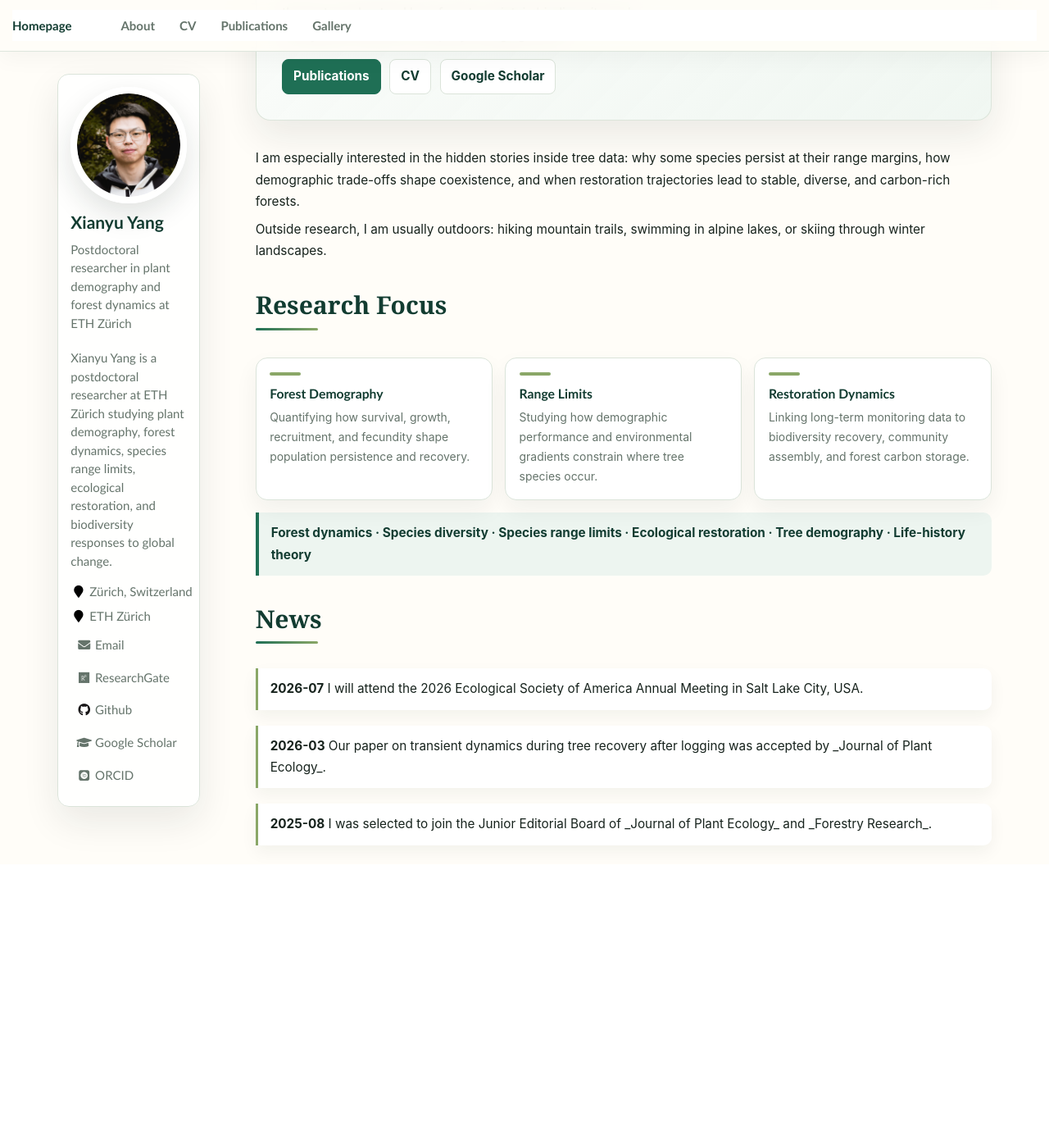
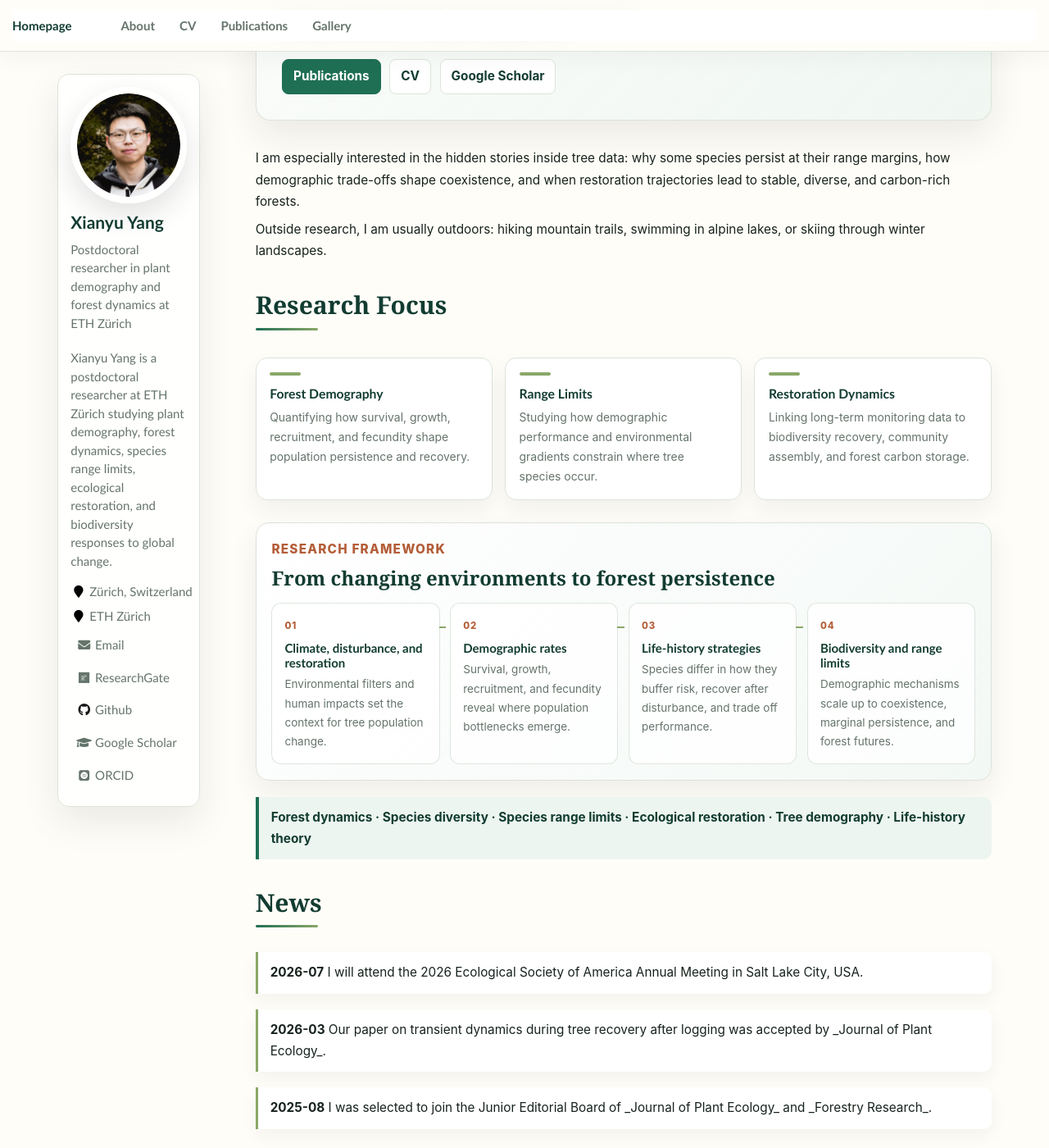
Before and after one commit to Xianyu-Yang/xianyu-yang.github.io, a Jekyll site: the page built from _pages/about.md, in a window 1280 px wide and 1400 px high, scrolled down 703 px. Shown: the whole window at 82% size. Built offline with Jekyll 4.4.1, drawn with Linux system fonts in a browser that asks for light colours; some web fonts are replaced; before the commit the page ends 1757 px from its top, so only the background shows below that.

Commit message:
Add research framework and selected papers

```diff
--- a/_pages/about.md
+++ b/_pages/about.md
@@ -56,6 +56,33 @@ Outside research, I am usually outdoors: hiking mountain trails, swimming in alp
   </section>
 </div>
 
+<section class="research-framework" aria-label="Research framework">
+  <p class="nature-eyebrow">Research framework</p>
+  <h2>From changing environments to forest persistence</h2>
+  <div class="framework-flow">
+    <article>
+      <span>01</span>
+      <h3>Climate, disturbance, and restoration</h3>
+      <p>Environmental filters and human impacts set the context for tree population change.</p>
+    </article>
+    <article>
+      <span>02</span>
+      <h3>Demographic rates</h3>
+      <p>Survival, growth, recruitment, and fecundity reveal where population bottlenecks emerge.</p>
+    </article>
+    <article>
+      <span>03</span>
+      <h3>Life-history strategies</h3>
+      <p>Species differ in how they buffer risk, recover after disturbance, and trade off performance.</p>
+    </article>
+    <article>
+      <span>04</span>
+      <h3>Biodiversity and range limits</h3>
+      <p>Demographic mechanisms scale up to coexistence, marginal persistence, and forest futures.</p>
+    </article>
+  </div>
+</section>
+
 <p class="research-keywords">
   Forest dynamics · Species diversity · Species range limits · Ecological restoration · Tree demography · Life-history theory
 </p>
--- a/assets/css/nature.css
+++ b/assets/css/nature.css
@@ -280,6 +280,69 @@ a {
   font-weight: 700;
 }
 
+.research-framework {
+  margin: 1.8rem 0 1.3rem;
+  border: 1px solid var(--nature-line);
+  border-radius: 16px;
+  padding: 1.25rem;
+  background:
+    linear-gradient(135deg, rgba(255, 255, 255, 0.94), rgba(237, 245, 240, 0.68)),
+    #fff;
+  box-shadow: 0 14px 34px rgba(23, 35, 29, 0.07);
+}
+
+.research-framework h2 {
+  margin: 0 0 1rem;
+  color: var(--nature-deep);
+  font-family: Georgia, "Times New Roman", serif;
+  font-size: 1.6rem;
+  line-height: 1.2;
+}
+
+.framework-flow {
+  display: grid;
+  grid-template-columns: repeat(4, minmax(0, 1fr));
+  gap: 0.85rem;
+}
+
+.framework-flow article {
+  position: relative;
+  border: 1px solid rgba(219, 228, 218, 0.9);
+  border-radius: 12px;
+  background: rgba(255, 255, 255, 0.74);
+  padding: 1rem;
+}
+
+.framework-flow article:not(:last-child)::after {
+  content: "";
+  position: absolute;
+  top: 28px;
+  right: -0.58rem;
+  width: 0.58rem;
+  height: 2px;
+  background: var(--nature-moss);
+}
+
+.framework-flow span,
+.paper-year {
+  color: var(--nature-clay);
+  font-size: 0.76rem;
+  font-weight: 850;
+  letter-spacing: 0.08em;
+  text-transform: uppercase;
+}
+
+.framework-flow h3 {
+  margin: 0.45rem 0 0.45rem;
+  font-size: 1rem;
+}
+
+.framework-flow p {
+  margin: 0;
+  color: var(--nature-muted);
+  font-size: 0.9rem;
+}
+
 .news-list {
   display: grid;
   gap: 0.72rem;
@@ -302,6 +365,39 @@ a {
   background: var(--nature-mist);
   padding: 0.9rem 1rem;
   color: var(--nature-deep);
+}
+
+.selected-paper-grid {
+  display: grid;
+  grid-template-columns: repeat(3, minmax(0, 1fr));
+  gap: 1rem;
+  margin: 1.1rem 0 1.8rem;
+}
+
+.selected-paper-grid article {
+  display: flex;
+  min-height: 228px;
+  flex-direction: column;
+  border: 1px solid var(--nature-line);
+  border-radius: 14px;
+  background: #fff;
+  padding: 1.1rem;
+  box-shadow: 0 12px 28px rgba(23, 35, 29, 0.06);
+}
+
+.selected-paper-grid h3 {
+  margin: 0.45rem 0 0.5rem;
+  font-size: 1.08rem;
+}
+
+.selected-paper-grid p {
+  color: var(--nature-muted);
+}
+
+.selected-paper-grid a {
+  margin-top: auto;
+  font-weight: 750;
+  text-decoration: none;
 }
 
 .page__content ul li {
@@ -337,6 +433,20 @@ a {
   .research-focus-grid {
     grid-template-columns: 1fr;
   }
+
+  .framework-flow,
+  .selected-paper-grid {
+    grid-template-columns: 1fr;
+  }
+
+  .framework-flow article:not(:last-child)::after {
+    top: auto;
+    right: auto;
+    bottom: -0.5rem;
+    left: 1.1rem;
+    width: 2px;
+    height: 0.5rem;
+  }
 }
 
 @media (max-width: 700px) {
```
Also changed, not shown: _pages/publications.md (+23 -0 lines).
